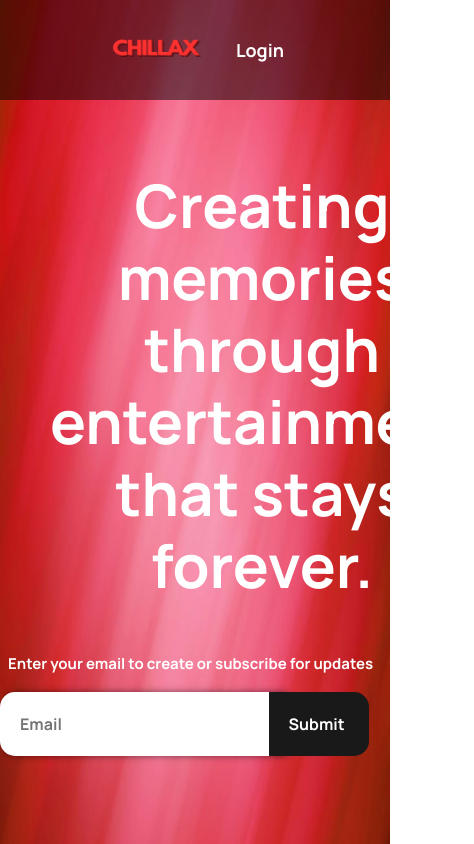
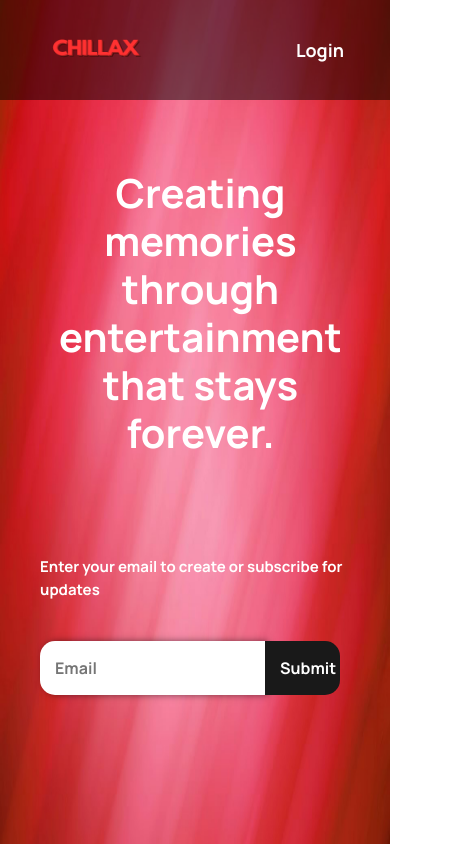
Before and after one commit to doomer-doomer/MoviesAppFront, a React (Create React App) app: page / in a window 390 px wide. Shown: the whole page, 474 px wide, since content can reach past the window. Built offline with nearby package versions, Linux system fonts and the light colour scheme.

Commit message:
startpg update

```diff
--- a/src/startpage.css
+++ b/src/startpage.css
@@ -37,8 +37,10 @@
 }
 
 .startpgLay img{
+    width: 100%;
     height: 100vh;
     overflow: hidden;
+
     background-position: center;
     animation: movingbg 5s ease-in-out both;
 
@@ -181,3 +183,83 @@
         font-size: 15px;
     }
 }
+
+@media screen and (max-width:400px) {
+    .startpgLay img{
+
+    }
+
+    .slogan h1{
+        font-size: 40px;
+        text-align: center;
+        margin-left: 50px;
+    }
+
+    .emailForm button{
+        width: 25%;
+    }
+
+
+    .slogan{
+
+        top: 20%;
+
+    }
+
+    .emailForm p{
+        margin: 40px;
+        font-size: 15px;
+    }
+    .innerForm{
+        display: flex;
+        width: 300px;
+        margin: 40px;
+
+    }
+    .innerForm input{
+        flex: 2;
+        padding: 15px;
+        width: 100%;
+        box-shadow: 3px 0px 7px rgba(0,0,0,0.5);
+        border: none;
+        border-radius: 15px 0px 0px 15px;
+        font-family: 'Manrope', sans-serif;
+        outline: none;
+    }
+
+    .emailForm button{
+        display: flex;
+        margin-left: auto;
+        margin-right: auto;
+        padding: 15px;
+        border: none;
+        background-color: #191919;
+        color:white;
+        border-radius: 0px 15px 15px 0px;
+        font-family: 'Manrope', sans-serif;
+    }
+
+    .emailBox{
+        display: flex;
+        width: 100%;
+        position: absolute;
+        top: 60%;
+
+    }
+
+    .headerstartpg img{
+        width: 110px;
+        margin-left: 40px;
+
+    }
+
+    .headerstartpg button{
+        margin-left: auto;
+        color: white;
+        margin-right: 40px;
+        border: none;
+        background: transparent;
+        font-family: 'Manrope', sans-serif;
+        font-size: 18px;
+    }
+}
```
